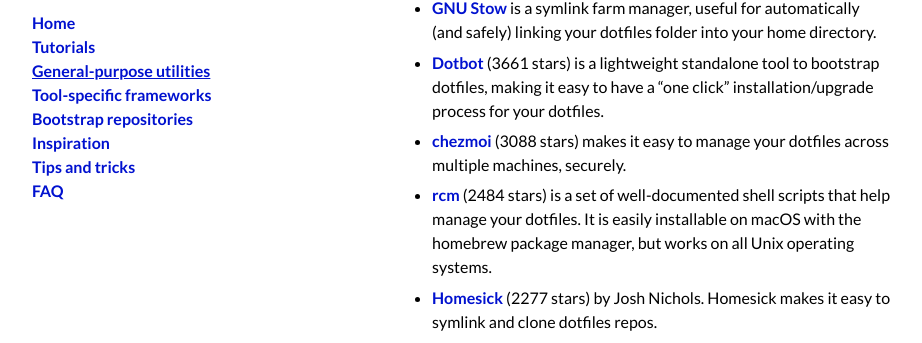
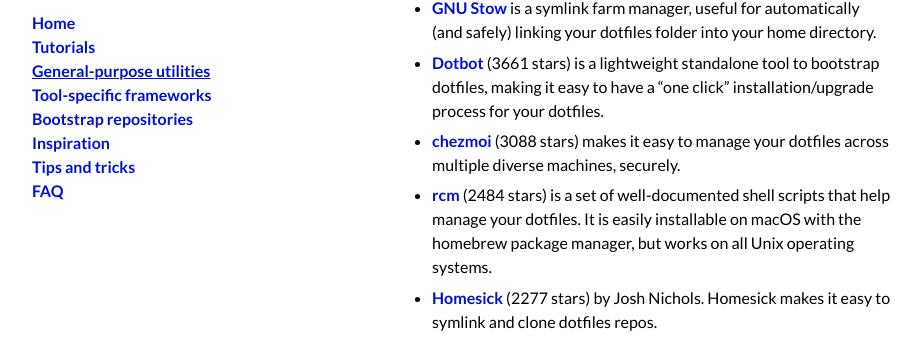
Before and after one commit to dotfiles/dotfiles.github.com, a Jekyll site: the page built from utilities.md, in a window 1280 px wide and 900 px high. Shown: the part 189-532 px from the top of the window, without its empty margins (178-1100 px from the left). Built offline with Jekyll 4.4.1, drawn with Linux system fonts in a browser that asks for light colours; comment, search, counter and statistics services are not loaded.

Commit message:
Update description of chezmoi

```diff
--- a/_data/utilities.yml
+++ b/_data/utilities.yml
@@ -11,7 +11,7 @@
   url: https://github.com/bashdot/bashdot
 - forks: 165
   name: chezmoi
-  notes: makes it easy to manage your dotfiles across multiple machines, securely.
+  notes: makes it easy to manage your dotfiles across multiple diverse machines, securely.
   stars: 3088
   url: https://github.com/twpayne/chezmoi
 - forks: 3
```
